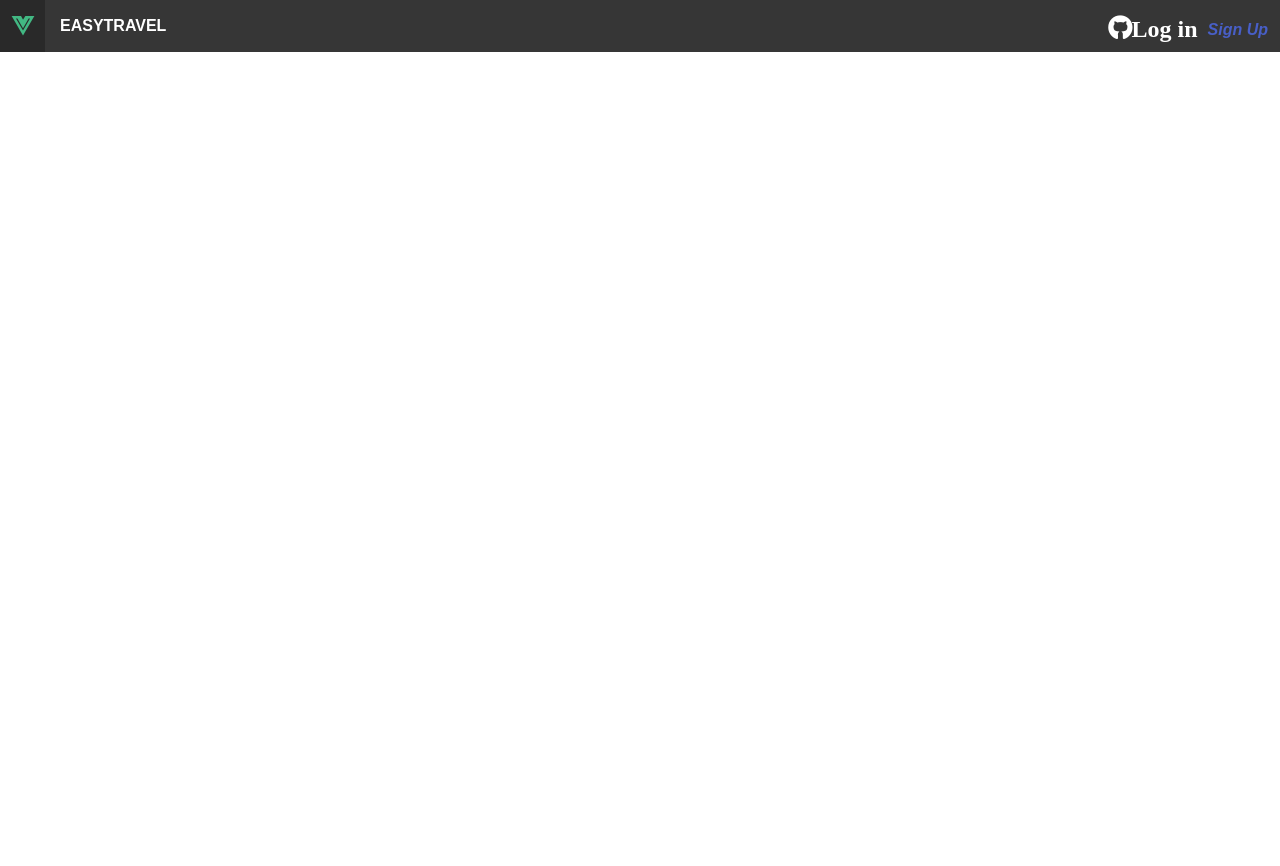
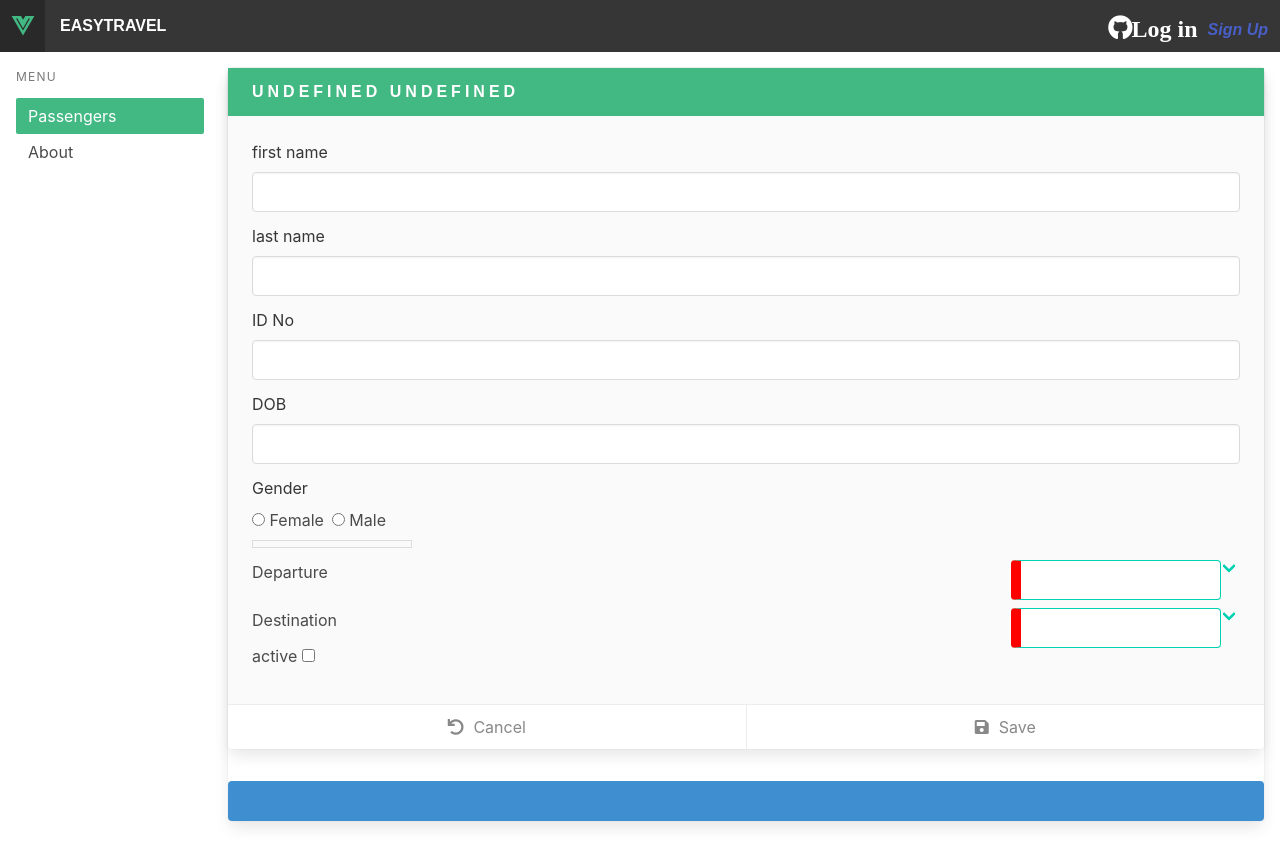
Before and after one commit to cjTarwireyi/easy-travel, a Vue app: page /passengers/1 in a window 1280 px wide. Shown: the top 866 px of the page. Before the commit the page ends 800 px from the top, so only its background shows below. Built offline with nearby package versions, Linux system fonts and the light colour scheme.

Commit message:
added navigation

```diff
--- a/src/App.vue
+++ b/src/App.vue
@@ -1,18 +1,23 @@
 <template>
   <div id="app">
     <HeaderBar />
-    <div class="main-section content-title-group">
-    <router-view/>
+    <div class="main-section columns">
+      <navBar />
+      <main class="column">
+ <router-view/>
+      </main>
+
     </div>
   </div>
 </template>
 
 <script>
 import HeaderBar from '@/components/header-bar';
+import NavBar from '@/components/navbar';
 
 export default {
   name: 'App',
-  components: { HeaderBar },
+  components: { HeaderBar,NavBar },
 };
 </script>
 
--- /dev/null
+++ b/src/components/navbar.vue
@@ -0,0 +1,9 @@
+<template>
+    <nav class="column is-2 menu">
+        <p class="menu-label">Menu</p>
+        <ul class="menu-list">
+        <router-link to="/passengers">Passengers</router-link>
+        <router-link to="/about">About</router-link>
+        </ul>
+        </nav>
+</template>
--- a/src/router.js
+++ b/src/router.js
@@ -1,6 +1,7 @@
 import Vue from 'vue'
 import Router from 'vue-router'
 import Passengers from './views/passengers.vue'
+import PassengerDetail from './views/passenger-detail.vue'
 
 Vue.use(Router)
 
@@ -18,6 +19,12 @@ export default new Router({
       component: Passengers
     },
     {
+      path: '/passengers/:id',
+      name: 'passenger-detail',
+      component: PassengerDetail,
+     props: true
+    },
+    {
       path: '/about',
       name: 'about',
       // route level code-splitting
--- a/src/shared/data.js
+++ b/src/shared/data.js
@@ -11,9 +11,19 @@ const getPassengers = async function(){
 }
 
 }
-
+const getHero = async function(id) {
+  try {
+    const response = await axios.get(`${API}/passengers/${id}`);
+    let hero = parseItem(response, 200);
+    return hero;
+  } catch (error) {
+    console.error(error);
+    return null;
+  }
+};
 export const data ={
     getPassengers,
+    getHero
 }
 
 const parseList = response => {
--- a/src/views/about.vue
+++ b/src/views/about.vue
@@ -0,0 +1,9 @@
+<template>
+  <div class="content-container">
+    <div class="section content-title-group">
+      <h2 class="title">About Us</h2>
+
+      <br />
+    </div>
+  </div>
+</template>
--- a/src/views/passenger-detail.vue
+++ b/src/views/passenger-detail.vue
@@ -138,6 +138,7 @@
 </template>
 
 <script>
+
 export default {
   name: 'passengerDetail',
   data(){
@@ -145,10 +146,12 @@ export default {
       clonedPassenger:{...this.passenger}
     }
   },
+   async created() {
+  },
   props: {
-    passenger: {
-      type: Object,
-      default: () => {},
+    id: {
+      type: Number,
+      default: 0,
     },
   },
   computed: {
--- a/src/views/passengers.vue
+++ b/src/views/passengers.vue
@@ -7,7 +7,7 @@
          <div class="section content-title-group">
       <h2 class="title">Passengers</h2>
     </div>
-          <ul class="column is-12" v-if="!selectedPassenger">
+          <ul class="column is-12">
             <li v-for="passenger in passengers" :key="passenger.id">
               <div class="card">
                 <div class="card-content">
@@ -19,18 +19,16 @@
                   </div>
                 </div>
                 <footer class="card-footer">
-                  <button
-                    class="link card-footer-item"
-                    @click="selectPassenger(passenger)"
-                  >
+                  <router-link :to="{name: 'passenger-detail', params:{id: passenger.id} }"
+                    tag="button"
+                    class="link card-footer-item">
                     <i class="fas fa-check"></i>
                     <span>Select</span>
-                  </button>
+               </router-link>
                 </footer>
               </div>
             </li>
           </ul>
-           <PassengerDetail v-if="selectedPassenger" :passenger = "selectedPassenger" @cancel="cancelPassenger" @save="savePassenger"/>
     </div>
              <div class="column is-3"></div>
   </div>
@@ -40,14 +38,11 @@
 <script>
 
 import {data} from '../shared/data.js';
-import PassengerDetail from '@/views/passenger-detail';
 
 export default {
   name: 'Passengers',
-  components:{PassengerDetail},
   data(){
     return{
-      selectedPassenger:undefined,
       passengers:[]
     }
   },
@@ -82,12 +77,7 @@ export default {
       this.passengers.splice(index,1,passenger);
       this.passengers = [...this.passengers];
       this.selectedPassenger = undefined;
-    },
-     selectPassenger(passenger) {
-        this.selectedPassenger = undefined;
-      this.selectedPassenger = passenger;
-      console.log(this.selectedPassenger)
-    },
+    }
   },
 };
 </script>
```
